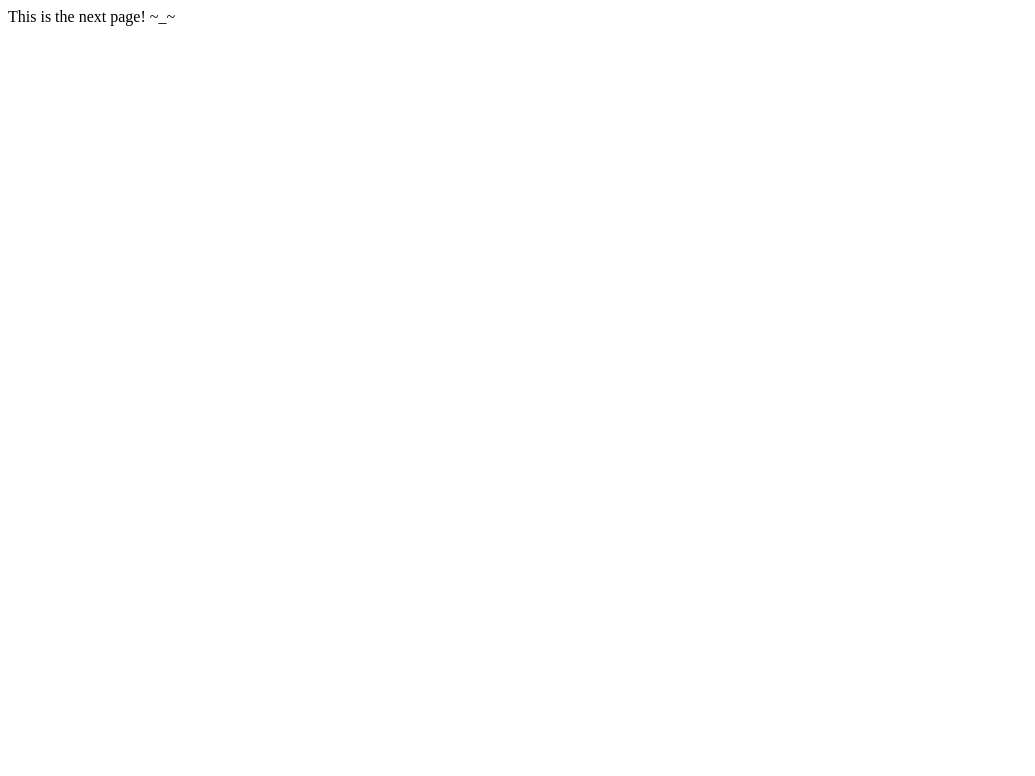
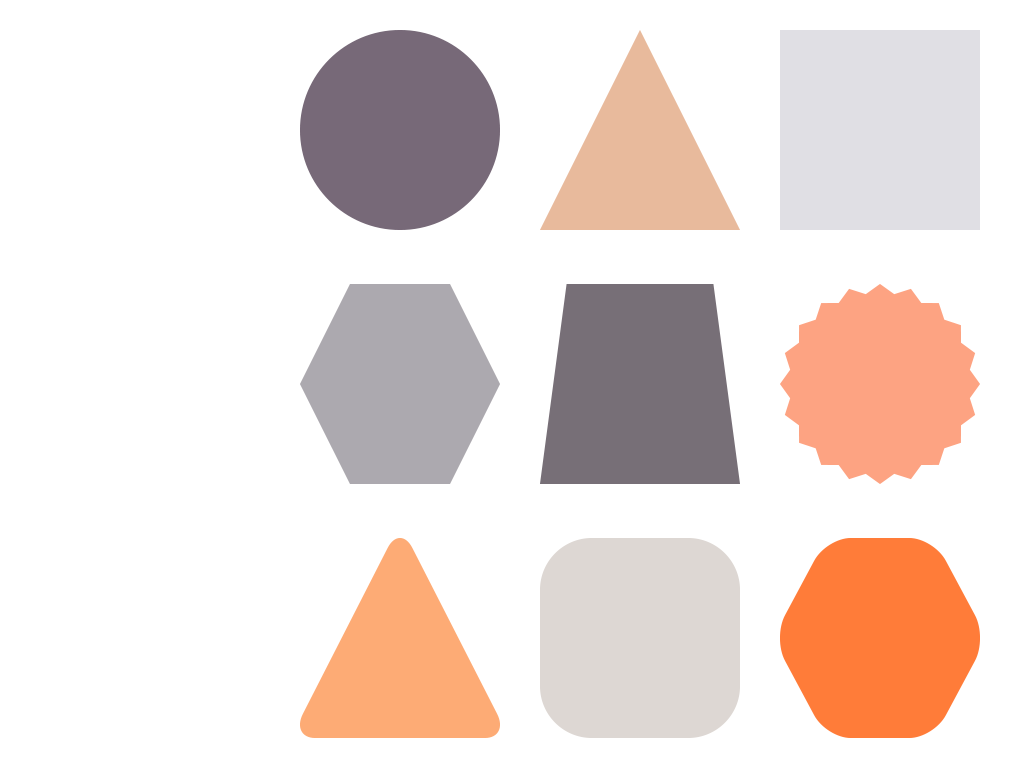
Before and after one commit to Fliyanto/DMS1_Icons_AT2, a plain HTML site: page public/index.html in a window 1280 px wide. Shown: the whole page, without its empty margins (0-1035 px from the left). Drawn offline with Linux system fonts and the light colour scheme.

Commit message:
Added some java script

```diff
--- a/public/index.html
+++ b/public/index.html
@@ -1,8 +1,42 @@
 <!doctype html>
 <head>
     <title> i c o n s </title>
+    <style>
+        .row{
+            width:720px;
+            margin: 10px auto 10px auto ;
+        }
+        .image-container {
+            display: table-cell;
+            vertical-align: middle;
+            padding:20px;
+        }
+    </style>
 </head>
 
 <body>
-    This is the next page! ~_~
+
+    <div class="row">
+        <div class="image-container"><img id="cir" src="img/cir.png" height="200" width="200"/></div>
+        <div class="image-container"><img id="tri" src="img/tri.png" height="200" width="200"/></div>
+        <div class="image-container"><img id= "squ"src="img/squ.png" height="200" width="200"/></div>
+    </div>
+
+    <div class="row">
+        <div class="image-container"><img src="img/hex.png" height="200" width="200"/></div>
+        <div class="image-container"><img src="img/rec.png" height="200" width="200"/></div>
+        <div class="image-container"><img src="img/sta.png" height="200" width="200"/></div>
+        </div>
+
+    <div class="row">
+        <div class="image-container"><img src="img/trr.png" height="200" width="200"/></div>
+        <div class="image-container"><img src="img/sqr.png" height="200" width="200"/></div>
+        <div class="image-container"><img src="img/her.png" height="200" width="200"/></div>
+    </div>
 </body>
+
+<script>
+    const cir = document.getElementById ('cir')
+    const cir_audio = new Audio ('public/Sound/Card Beeping Edited.mp3')
+    cir.onpointerdown = () => cir_audio.play ()
+</script>
```
Also changed, not shown: public/Icon_Template_square copy.html (added, +41 -0 lines), public/Icon_Template_square.html (added, +41 -0 lines), public/img/cir.png (added), public/img/her.png (added), public/img/hex.png (added), public/img/rec.png (added), public/img/sqr.png (added), public/img/squ.png (added), public/img/sta.png (added), public/img/tri.png (added), public/img/trr.png (added), 1 other file.
